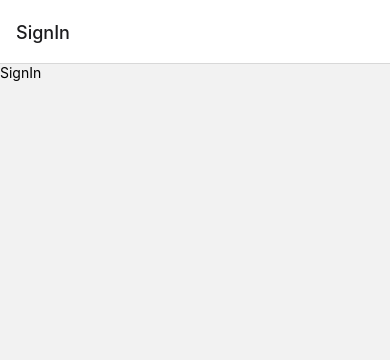
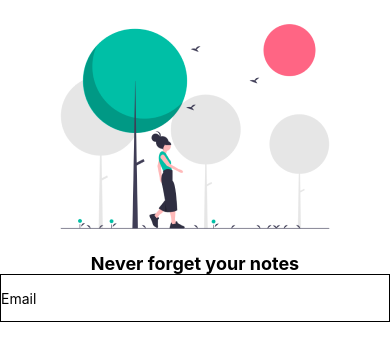
Before and after one commit to Uchchash346/Notes-App-using-React-Native, a React Native app: screen /SignIn in a window 390 px wide. Shown: the top 360 px of the page. Built offline with nearby package versions, Linux system fonts and the light colour scheme.

Commit message:
Sign In page desigining

```diff
--- a/App.js
+++ b/App.js
@@ -1,7 +1,7 @@
 import { StatusBar } from 'expo-status-bar';
 import { StyleSheet, Text, View } from 'react-native';
 import * as React from 'react';
-import { NavigationContainer } from '@react-navigation/native';
+import { NavigationContainer, DefaultTheme } from '@react-navigation/native';
 import { createNativeStackNavigator } from '@react-navigation/native-stack';
 import Home from './src/screens/home';
 import SignIn from './src/screens/signin';
@@ -9,12 +9,19 @@ import SignUp from './src/screens/signup';
 import Create from './src/screens/create';
 import Edit from './src/screens/edit';
 
+const AppTheme = {
+  ...DefaultTheme,
+  colors: {
+    ...DefaultTheme.colors,
+    background: "#fff"
+  }
+}
 const Stack = createNativeStackNavigator();
 
 export default function App() {
   const user = false; // Not authenticated
   return (
-    <NavigationContainer>
+    <NavigationContainer theme={AppTheme}>
       <Stack.Navigator>
         {user ? (
           <>
@@ -24,7 +31,7 @@ export default function App() {
           </>
         ) : (
           <>
-            <Stack.Screen name="SignIn" component={SignIn} />
+            <Stack.Screen name="SignIn" component={SignIn} options={{ headerShown: false }} />
             <Stack.Screen name="SignUp" component={SignUp} />
           </>
         )
--- a/src/screens/signin.jsx
+++ b/src/screens/signin.jsx
@@ -1,10 +1,25 @@
-import { View, Text } from 'react-native'
+import { View, SafeAreaView, Text, Image, TextInput, StyleSheet } from 'react-native'
 import React from 'react'
 
 export default function SignIn() {
     return (
-        <View>
-            <Text>SignIn</Text>
-        </View>
+        <SafeAreaView>
+            <Image source={require('../../assets/login-image.png')}
+                style={{ alignSelf: 'center' }}
+            />
+            <Text style={{ fontSize: 18, fontWeight: 'bold', textAlign: 'center' }}>
+                Never forget your notes
+            </Text>
+            <View>
+                <TextInput placeholder="Email" style={styles.input} />
+            </View>
+        </SafeAreaView>
     )
 }
+
+const styles = StyleSheet.create({
+    input: {
+        height: 48,
+        borderWidth: 1,
+    }
+})
```
Also changed, not shown: assets/empty-state.png (added), assets/login-image.png (added).
